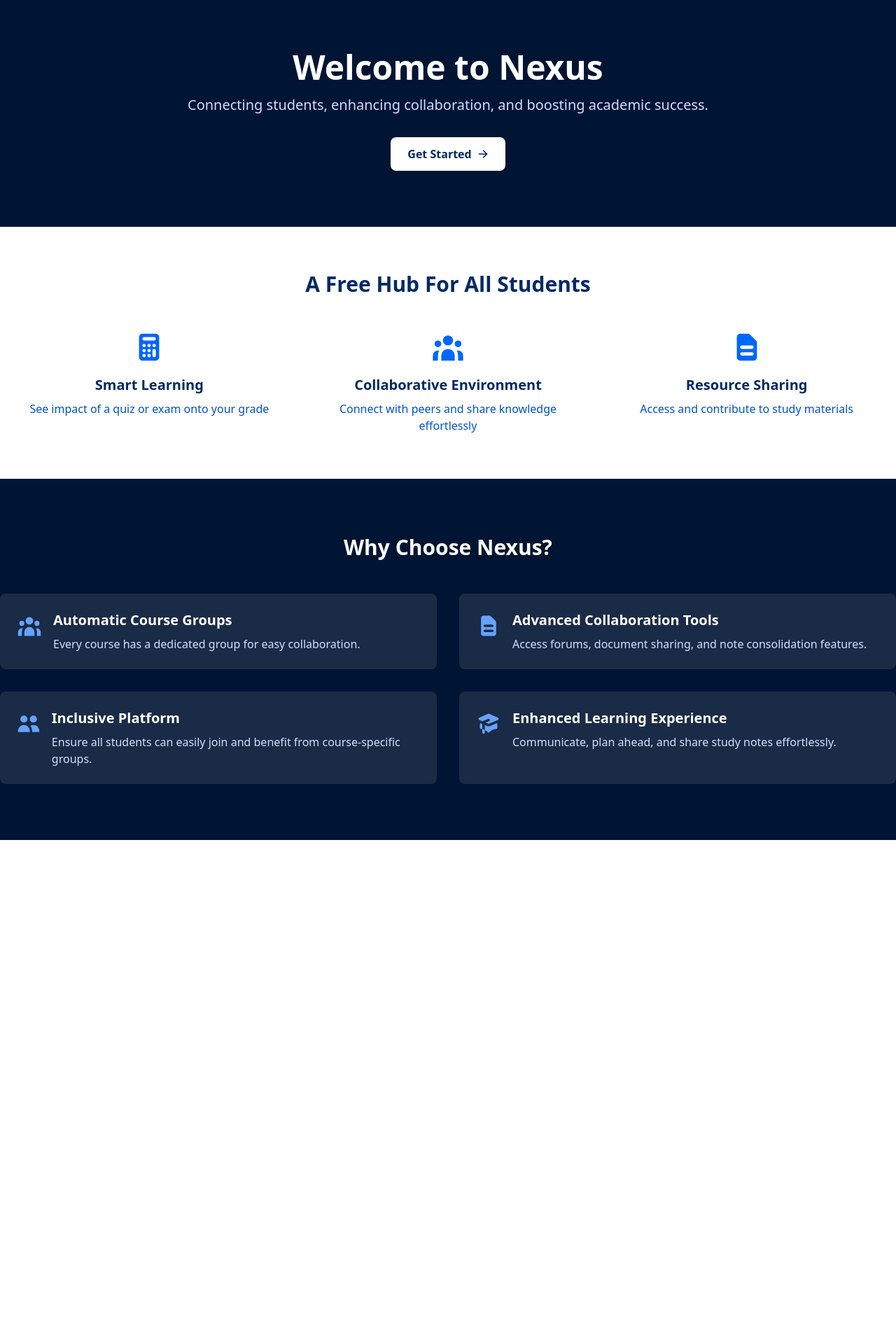
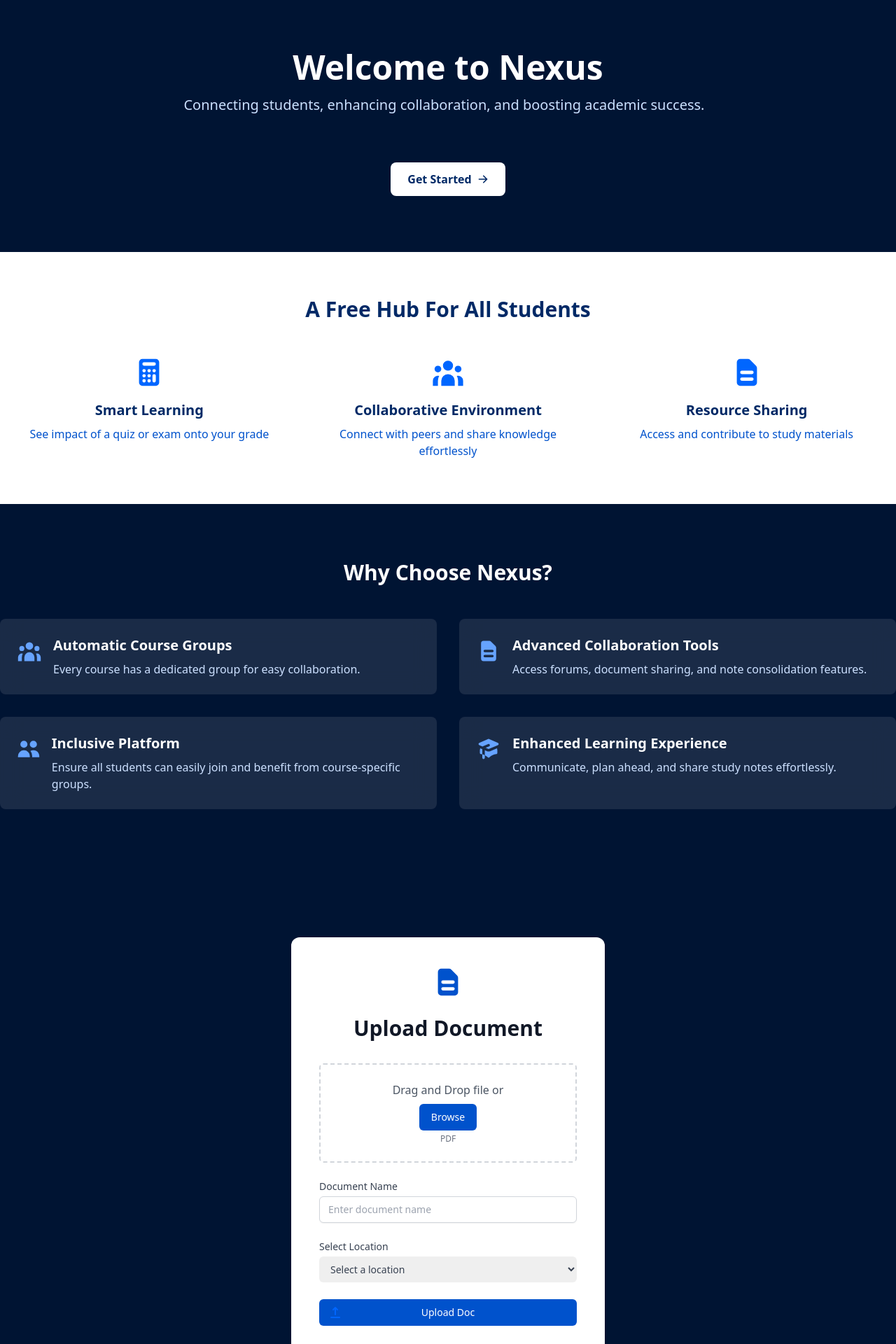
Before and after one commit to acm-projects/Nexus, a React (Vite) app in the folder nexus/: page / in a window 1280 px wide. Shown: the part 80-2000 px from the top of the page at 70% size. Before the commit the page ends 1280 px from the top, so only its background shows below. Built offline with nearby package versions, Linux system fonts and the light colour scheme.

Commit message:
upload doc temp

```diff
--- a/nexus/package.json
+++ b/nexus/package.json
@@ -15,7 +15,8 @@
     "react": "^18.3.1",
     "react-dom": "^18.3.1",
     "react-icons": "^4.12.0",
-    "react-router-dom": "^6.11.2"
+    "react-router-dom": "^6.11.2",
+    "react-type-animation": "^3.2.0"
   },
   "devDependencies": {
     "@eslint/js": "^9.9.1",
--- a/nexus/src/App.jsx
+++ b/nexus/src/App.jsx
@@ -6,6 +6,7 @@
 import WhiteSection from './components/WhiteSection';
 import LoginPage from './pages/LoginPage';
 import RegisterPage from './pages/RegisterPage';
+import UploadDoc from './pages/UploadDoc';
 
 function App() {
   return (
@@ -18,10 +19,12 @@
               <Hero />
               <WhiteSection />
               <Features />
+              <UploadDoc />
             </main>
           } />
           <Route path="/login" element={<LoginPage />} />
           <Route path="/register" element={<RegisterPage />} />
+          <Route path="/upload" element={<UploadDoc />} />
         </Routes>
       </div>
     </Router>
--- a/nexus/src/components/Navbar.jsx
+++ b/nexus/src/components/Navbar.jsx
@@ -13,13 +13,13 @@
             <span className="text-nexus-blue-900 text-xl font-bold">Nexus</span>
           </Link>
           <div className="flex space-x-6 items-center">
-            <Link to="/courses" className="text-nexus-blue-900 hover:text-nexus-blue-500 flex items-center">
+            <Link to="/courses" className="text-nexus-blue-900 hover:text-nexus-blue-700 flex items-center">
               <HiAcademicCap className="mr-1" /> Courses
             </Link>
-            <Link to="/grade-calculator" className="text-nexus-blue-900 hover:text-nexus-blue-500 flex items-center">
+            <Link to="/grade-calculator" className="text-nexus-blue-900 hover:text-nexus-blue-700 flex items-center">
               <HiCalculator className="mr-1" /> Grade Calculator
             </Link>
-            <Link to="/chat" className="text-nexus-blue-900 hover:text-nexus-blue-500 flex items-center">
+            <Link to="/chat" className="text-nexus-blue-900 hover:text-nexus-blue-700 flex items-center">
               <HiChat className="mr-1" /> Chat
             </Link>
             <Link to="/login" className="bg-nexus-blue-700 text-nexus-white hover:bg-nexus-blue-800 font-bold py-2 px-3 rounded flex items-center">
--- a/nexus/src/pages/Hero.jsx
+++ b/nexus/src/pages/Hero.jsx
@@ -1,12 +1,27 @@
 import React from 'react';
 import { Link } from 'react-router-dom';
 import { HiArrowRight } from 'react-icons/hi';
+import { TypeAnimation } from 'react-type-animation';
 
 const Hero = () => {
   return (
     <section className="py-20 text-center">
       <h1 className="text-5xl font-bold mb-4 text-nexus-white">Welcome to Nexus</h1>
-      <p className="text-xl mb-8 text-nexus-blue-100">Connecting students, enhancing collaboration, and boosting academic success.</p>
+      <div className="text-xl mb-8 text-nexus-blue-100 h-16">
+        <TypeAnimation
+          sequence={[
+            'Connecting students,',
+            1000,
+            'Connecting students, enhancing collaboration,',
+            1000,
+            'Connecting students, enhancing collaboration, and boosting academic success.',
+          ]}
+          wrapper="p"
+          speed={50}
+          cursor={true}
+          repeat={0}
+        />
+      </div>
       <Link to="/register" className="bg-white text-nexus-blue-800 hover:bg-nexus-blue-100 font-bold py-3 px-6 rounded-lg inline-flex items-center mx-auto transition duration-300">
         Get Started <HiArrowRight className="ml-2" />
       </Link>
--- a/nexus/src/pages/UploadDoc.jsx
+++ b/nexus/src/pages/UploadDoc.jsx
@@ -1,44 +1,160 @@
-import React, { useState } from 'react';
-//template code, figure out + change later
+import React, { useState, useRef } from 'react';
+import { HiUpload, HiDocumentText } from 'react-icons/hi';
+
 const UploadDoc = () => {
     const [file, setFile] = useState(null);
     const [message, setMessage] = useState('');
+    const [documentName, setDocumentName] = useState('');
+    const [location, setLocation] = useState('');
+    const fileInputRef = useRef(null);
 
     const handleFileChange = (event) => {
-        setFile(event.target.files[0]);
+        const selectedFile = event.target.files[0];
+        handleFile(selectedFile);
     };
 
-    const handleUpload = async () => {
+    const handleFile = (selectedFile) => {
+        if (selectedFile && selectedFile.type === 'application/pdf') {
+            setFile(selectedFile);
+            setMessage('');
+            if (!documentName) {
+                setDocumentName(selectedFile.name.replace('.pdf', ''));
+            }
+        } else {
+            setFile(null);
+            setMessage('Please select a PDF file.');
+        }
+    };
+
+    const handleDragOver = (event) => {
+        event.preventDefault();
+    };
+
+    const handleDrop = (event) => {
+        event.preventDefault();
+        const droppedFile = event.dataTransfer.files[0];
+        handleFile(droppedFile);
+    };
+
+    const handleUpload = async (event) => {
+        event.preventDefault();
         if (!file) {
-            setMessage('Please select a file first.');
+            setMessage('Please select a PDF file first.');
+            return;
+        }
+        if (!documentName.trim()) {
+            setMessage('Please enter a document name.');
+            return;
+        }
+        if (!location) {
+            setMessage('Please select a location.');
             return;
         }
 
-        const formData = new FormData();
-        formData.append('file', file);
+        // do something with backend or smthinig idk
+        setMessage('Uploaded successfully');
+        // do something with backend or smthinig idk
 
-        try {
-            const response = await fetch('/api/upload', {
-                method: 'POST',
-                body: formData,
-            });
-
-            if (response.ok) {
-                setMessage('File uploaded successfully!');
-            } else {
-                setMessage('File upload failed.');
-            }
-        } catch (error) {
-            setMessage('An error occurred during file upload.');
-        }
+        // something like this maybe..
+        // const formData = new FormData();
+        // formData.append('file', file);
+        // formData.append('name', documentName);
+        // formData.append('location', location);
+        // await fetch('/api/upload', { method: 'POST', body: formData });
     };
 
     return (
-        <div>
-            <h1>Upload Document</h1>
-            <input type="file" onChange={handleFileChange} />
-            <button onClick={handleUpload}>Upload</button>
-            {message && <p>{message}</p>}
+        <div className="min-h-screen bg-nexus-blue-900 flex items-center justify-center py-12 px-4 sm:px-6 lg:px-8">
+            <div className="max-w-md w-full space-y-8 bg-white p-10 rounded-xl shadow-md">
+                <div>
+                    <HiDocumentText className="mx-auto h-12 w-12 text-nexus-blue-600" />
+                    <h2 className="mt-6 text-center text-3xl font-extrabold text-gray-900">Upload Document</h2>
+                </div>
+                <form className="mt-8 space-y-6 text-gray-700" onSubmit={handleUpload}>
+                    <div
+                        className="border-2 border-dashed border-gray-300 rounded-md p-6 text-center cursor-pointer"
+                        onDragOver={handleDragOver}
+                        onDrop={handleDrop}
+                        onClick={() => fileInputRef.current.click()}
+                    >
+                        <p className="text-gray-600">Drag and Drop file or</p>
+                        <button
+                            type="button"
+                            className="mt-2 inline-flex items-center px-4 py-2 border border-transparent text-sm font-medium rounded-md text-white bg-nexus-blue-600 hover:bg-nexus-blue-700 focus:outline-none focus:ring-2 focus:ring-offset-2 focus:ring-nexus-blue-500"
+                            onClick={(e) => {
+                                e.stopPropagation();
+                                fileInputRef.current.click();
+                            }}
+                        >
+                            Browse
+                        </button>
+                        <p className="mt-1 text-xs text-gray-500">PDF</p>
+                        <input
+                            ref={fileInputRef}
+                            id="file-upload"
+                            name="file-upload"
+                            type="file"
+                            accept=".pdf"
+                            className="sr-only"
+                            onChange={handleFileChange}
+                        />
+                    </div>
+
+                    <div>
+                        <label htmlFor="document-name" className="block text-sm font-medium text-gray-700">
+                            Document Name
+                        </label>
+                        <input
+                            type="text"
+                            id="document-name"
+                            className="mt-1 block w-full border border-gray-300 rounded-md shadow-sm py-2 px-3 focus:outline-none focus:ring-nexus-blue-500 focus:border-nexus-blue-500 sm:text-sm"
+                            value={documentName}
+                            onChange={(e) => setDocumentName(e.target.value)}
+                            placeholder="Enter document name"
+                        />
+                    </div>
+
+                    <div>
+                        <label htmlFor="location" className="block text-sm font-medium text-gray-700">
+                            Select Location
+                        </label>
+                        <select
+                            id="location"
+                            className="mt-1 block w-full pl-3 pr-10 py-2 text-base border-gray-300 focus:outline-none focus:ring-nexus-blue-500 focus:border-nexus-blue-500 sm:text-sm rounded-md"
+                            value={location}
+                            onChange={(e) => setLocation(e.target.value)}
+                        >
+                            <option value="">Select a location</option>
+                            {/* Add location routing here */}
+                            <option value="location1">Location 1</option>
+                            <option value="location2">Location 2</option>
+                            <option value="location3">Location 3</option>
+                        </select>
+                    </div>
+
+                    <div>
+                        <button
+                            type="submit"
+                            className="group relative w-full flex justify-center py-2 px-4 border border-transparent text-sm font-medium rounded-md text-white bg-nexus-blue-600 hover:bg-nexus-blue-700 focus:outline-none focus:ring-2 focus:ring-offset-2 focus:ring-nexus-blue-500"
+                        >
+                            <span className="absolute left-0 inset-y-0 flex items-center pl-3">
+                                <HiUpload className="h-5 w-5 text-nexus-blue-500 group-hover:text-nexus-blue-400" aria-hidden="true" />
+                            </span>
+                            Upload Doc
+                        </button>
+                    </div>
+                </form>
+                {message && (
+                    <p className={`mt-2 text-center text-sm ${message.includes('successfully') ? 'text-green-600' : 'text-red-600'}`}>
+                        {message}
+                    </p>
+                )}
+                {file && (
+                    <p className="mt-2 text-center text-sm text-gray-600">
+                        Selected file: {file.name}
+                    </p>
+                )}
+            </div>
         </div>
     );
 };
```
Also changed, not shown: 2 other files (tests, documents, lock files or other folders).
